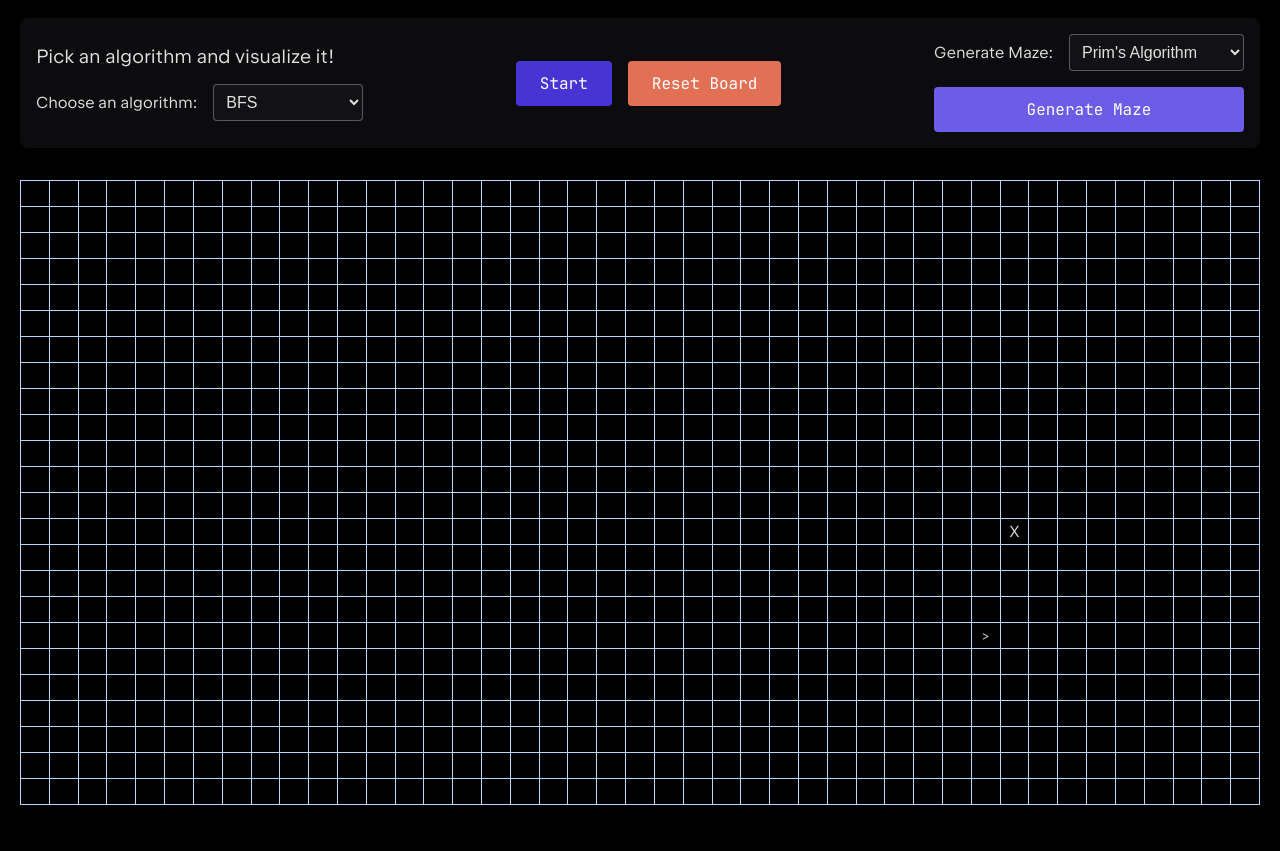
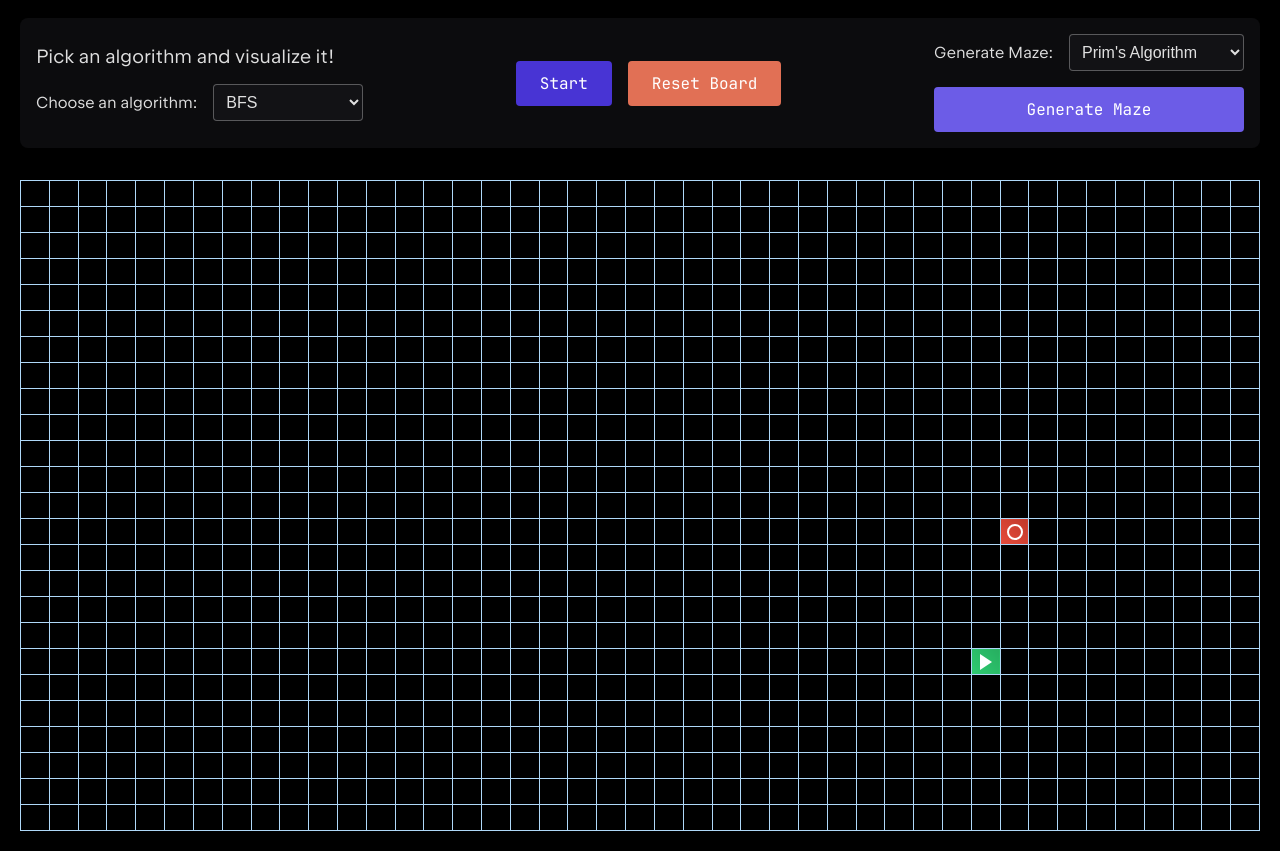
Before and after one commit to tdlinh2712/path-visualizer-vanilla-js, a website built with Vite: page index.html in a window 1280 px wide. Shown: the part 88-939 px from the top of the page. Before the commit the page ends 913 px from the top, so only its background shows below. Built offline with nearby package versions, Linux system fonts and the light colour scheme.

Commit message:
feat: add CSS decoration for start and end cell

```diff
--- a/public/style.css
+++ b/public/style.css
@@ -274,3 +274,52 @@ header {
 #generate-maze-btn:hover {
     background-color: #7d6cf9;
 }
+
+.start-cell {
+    background: linear-gradient(45deg, #2ecc71, #27ae60);
+    position: relative;
+    overflow: hidden;
+}
+
+.start-cell::after {
+    content: '';
+    position: absolute;
+    top: 50%;
+    left: 50%;
+    transform: translate(-50%, -50%);
+    width: 0;
+    height: 0;
+    border-top: 8px solid transparent;
+    border-bottom: 8px solid transparent;
+    border-left: 12px solid white;
+}
+
+.target-cell {
+    background: linear-gradient(45deg, #e74c3c, #c0392b);
+    position: relative;
+    overflow: hidden;
+}
+
+.target-cell::after {
+    content: '';
+    position: absolute;
+    top: 50%;
+    left: 50%;
+    width: 12px;
+    height: 12px;
+    border: 2px solid white;
+    border-radius: 50%;
+    transform: translate(-50%, -50%);
+}
+
+@keyframes pulse {
+    0% {
+        transform: scale(1);
+    }
+    50% {
+        transform: scale(1.1);
+    }
+    100% {
+        transform: scale(1);
+    }
+}
--- a/src/Board.js
+++ b/src/Board.js
@@ -1,5 +1,3 @@
-const START_SYMBOL = ">";
-const TARGET_SYMBOL = "X";
 const WALL_CLASS = "wall";
 
 export class Board {
@@ -63,14 +61,11 @@ export class Board {
 
     resetStartAndTarget()
     {
-        // if currently there's a start and end node, we need to reset the content of that node
-        if (this.start_cell != null)
-        {
-            this.start_cell.dom.innerText="";
+        if (this.start_cell != null) {
+            this.start_cell.dom.classList.remove('start-cell');
         }
-        if (this.target_cell != null)
-        {
-            this.target_cell.dom.innerText="";
+        if (this.target_cell != null) {
+            this.target_cell.dom.classList.remove('target-cell');
         }
         this.start_cell = null;
         this.target_cell = null;
@@ -80,6 +75,9 @@ export class Board {
     visualizeVisitedNodes(visitedNodes)
     {
         visitedNodes.forEach((cell, i) => {
+            if (this.isStart(cell) || this.isTarget(cell)) {
+                return;
+            }
             const cell_dom = this.board.rows[cell.row].cells[cell.col];
             setTimeout(() => {
                 cell_dom.className = "visitedNode";
@@ -92,7 +90,10 @@ export class Board {
     visualizeFoundPath(foundPath)
     {
         foundPath.forEach((cell, i) => {
-            const cell_dom = board.rows[cell.row].cells[cell.col];
+            if (this.isStart(cell) || this.isTarget(cell)) {
+                return;
+            }
+            const cell_dom = this.board.rows[cell.row].cells[cell.col];
             setTimeout(() => {
                 cell_dom.className = "shortestPath";
             }, i * 5 + this.currentDelay);
@@ -133,18 +134,22 @@ export class Board {
         do {
             start_cell = this.getRandomCell();
         } while (this.isWall(this.getCell(start_cell.row, start_cell.col)));
-        this.start_cell = start_cell;
-        this.start_cell.dom = this.board.rows[start_cell.row].cells[start_cell.col];
-        this.start_cell.dom.innerText = START_SYMBOL;
-
         let target_cell = null;
         do {
             target_cell = this.getRandomCell();
         } while ((target_cell.row === start_cell.row && target_cell.col === start_cell.col) || this.isWall(this.getCell(target_cell.row, target_cell.col)));
+        this.setStartAndTarget(start_cell, target_cell);
+    }
+
+    setStartAndTarget(start_cell, target_cell) {
+        this.resetStartAndTarget();
+        this.start_cell = start_cell;
+        this.start_cell.dom = this.board.rows[start_cell.row].cells[start_cell.col];
+        this.start_cell.dom.classList.add('start-cell');
 
         this.target_cell = target_cell;
         this.target_cell.dom = this.board.rows[target_cell.row].cells[target_cell.col];
-        this.target_cell.dom.innerText = TARGET_SYMBOL;
+        this.target_cell.dom.classList.add('target-cell');
     }
 
     addWallEventListeners() {
@@ -170,10 +175,20 @@ export class Board {
     }
 
     toggleWall(cell) {
-        if (cell.innerText === START_SYMBOL || cell.innerText === TARGET_SYMBOL) {
+        // Get the row and column from the cell's position in the table
+        const row = cell.parentNode.rowIndex;
+        const col = cell.cellIndex;
+
+        // Compare with stored start and target cell coordinates
+        if ((this.start_cell && row === this.start_cell.row && col === this.start_cell.col) ||
+            (this.target_cell && row === this.target_cell.row && col === this.target_cell.col)) {
             return;
         }
-        cell.classList.add(WALL_CLASS);
+        if (cell.classList.contains(WALL_CLASS)) {
+            this.untoggleWall(cell);
+        } else {
+            cell.classList.add(WALL_CLASS);
+        }
     }
 
     untoggleWall(cell) {
--- a/src/MazeGenerator.js
+++ b/src/MazeGenerator.js
@@ -34,8 +34,11 @@ export class MazeGenerator {
                 console.error('Unknown maze generation algorithm');
                 return;
         }
+        // set begining cell and ending cell as start and target
         setTimeout(() => {
-            board.generateStartAndTarget();
+            let start_cell = { row: 0, col: 0 };
+            let target_cell = { row: board.rows - 1, col: board.cols - 1 };
+            board.setStartAndTarget(start_cell, target_cell);
         }, this.currentDelay);
     }
 
@@ -67,8 +70,10 @@ export class MazeGenerator {
 
     // Placeholder for Prim's algorithm implementation
     primMaze(board) {
-        // 1. Pick a random cell as the starting point
-        const start_cell = board.getRandomCell();
+        // 1. Get a random even-numbered cell as the starting point
+        const evenRow = 2 * Math.floor(Math.random() * Math.floor(board.rows / 2));
+        const evenCol = 2 * Math.floor(Math.random() * Math.floor(board.cols / 2));
+        const start_cell = board.getCell(evenRow, evenCol);
         // Keep track of visited cells to prevent loops
         const visited_cells = new Set();
         visited_cells.add(`${start_cell.row},${start_cell.col}`);
--- a/src/main.js
+++ b/src/main.js
@@ -12,8 +12,9 @@ function calculateGridSize() {
     const availableWidth = window.innerWidth - PADDING;
     const availableHeight = window.innerHeight - PADDING;
 
-    const cols = Math.floor(availableWidth / CELL_SIZE);
-    const rows = Math.floor(availableHeight / CELL_SIZE);
+    // Floor to nearest odd number by dividing by 2, flooring, multiplying by 2, and adding 1 so that the maze is always odd number of rows and columns
+    const cols = Math.floor(availableWidth / CELL_SIZE / 2) * 2 + 1;
+    const rows = Math.floor(availableHeight / CELL_SIZE / 2) * 2 + 1;
 
     return { rows, cols };
 }
```
